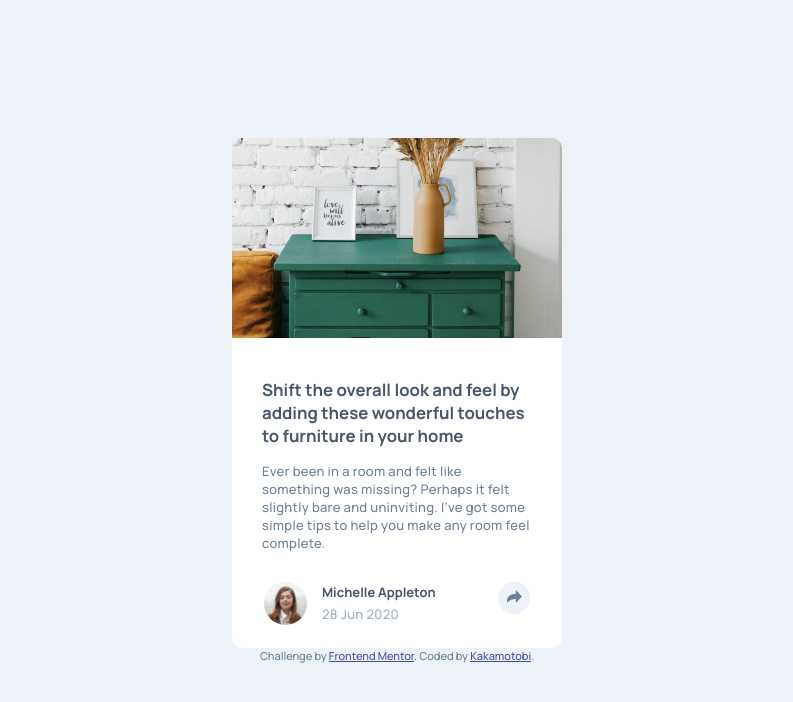
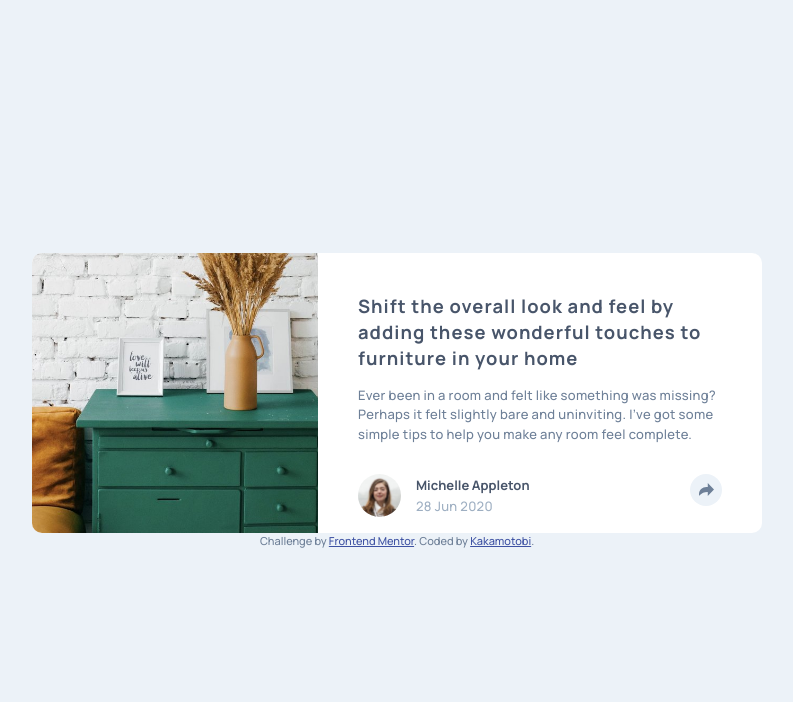
Before and after one commit to Kakamotobi/article-preview-component, a plain HTML site: page index.html in a window 1280 px wide. Shown: the whole page, without its empty margins (243-1036 px from the left). Drawn offline with Linux system fonts and the light colour scheme.

Commit message:
[CSS] Desktop Styles

```diff
--- a/styles/style.css
+++ b/styles/style.css
@@ -33,6 +33,7 @@ body {
 }
 
 .hero {
+	width: 100%;
 	height: 200px;
 }
 
@@ -54,6 +55,7 @@ main {
 
 .title-desc {
 	letter-spacing: 0.3px;
+	line-height: 1.5;
 }
 
 .author {
@@ -108,3 +110,39 @@ main {
 .attribution a {
 	color: hsl(228, 45%, 44%);
 }
+
+@media screen and (min-width: 1000px) {
+	.container {
+		width: 730px;
+		height: 280px;
+		display: flex;
+	}
+
+	.hero {
+		height: 100%;
+	}
+
+	.hero__img {
+		object-position: 0 50%;
+	}
+
+	.content-wrapper {
+		display: flex;
+		flex-direction: column;
+		justify-content: space-evenly;
+	}
+
+	main {
+		padding-inline: 40px;
+	}
+
+	.title {
+		font-size: 1.15rem;
+		letter-spacing: 1px;
+	}
+
+	.author {
+		padding-inline: 40px;
+		padding-bottom: 30px;
+	}
+}
```
